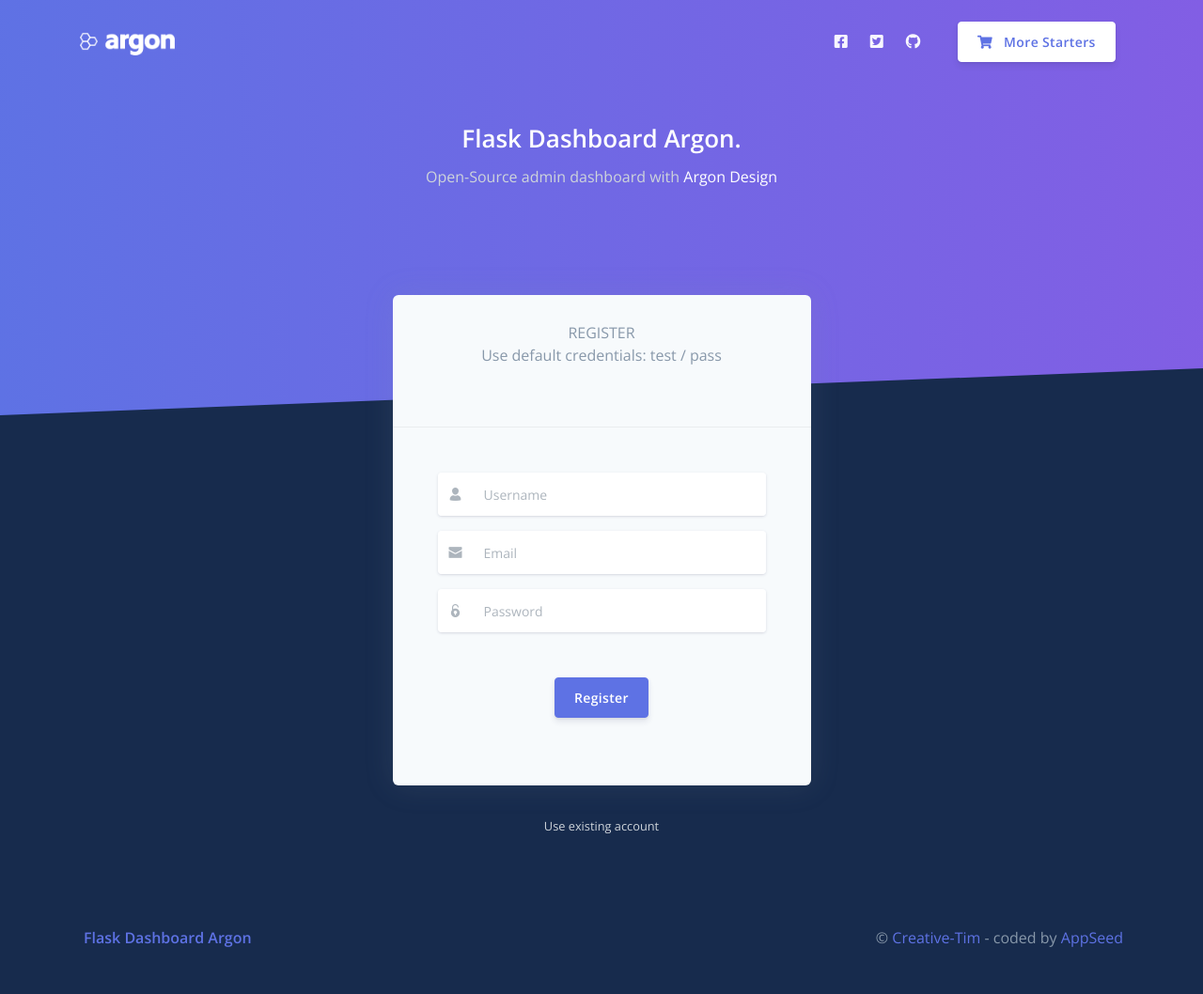
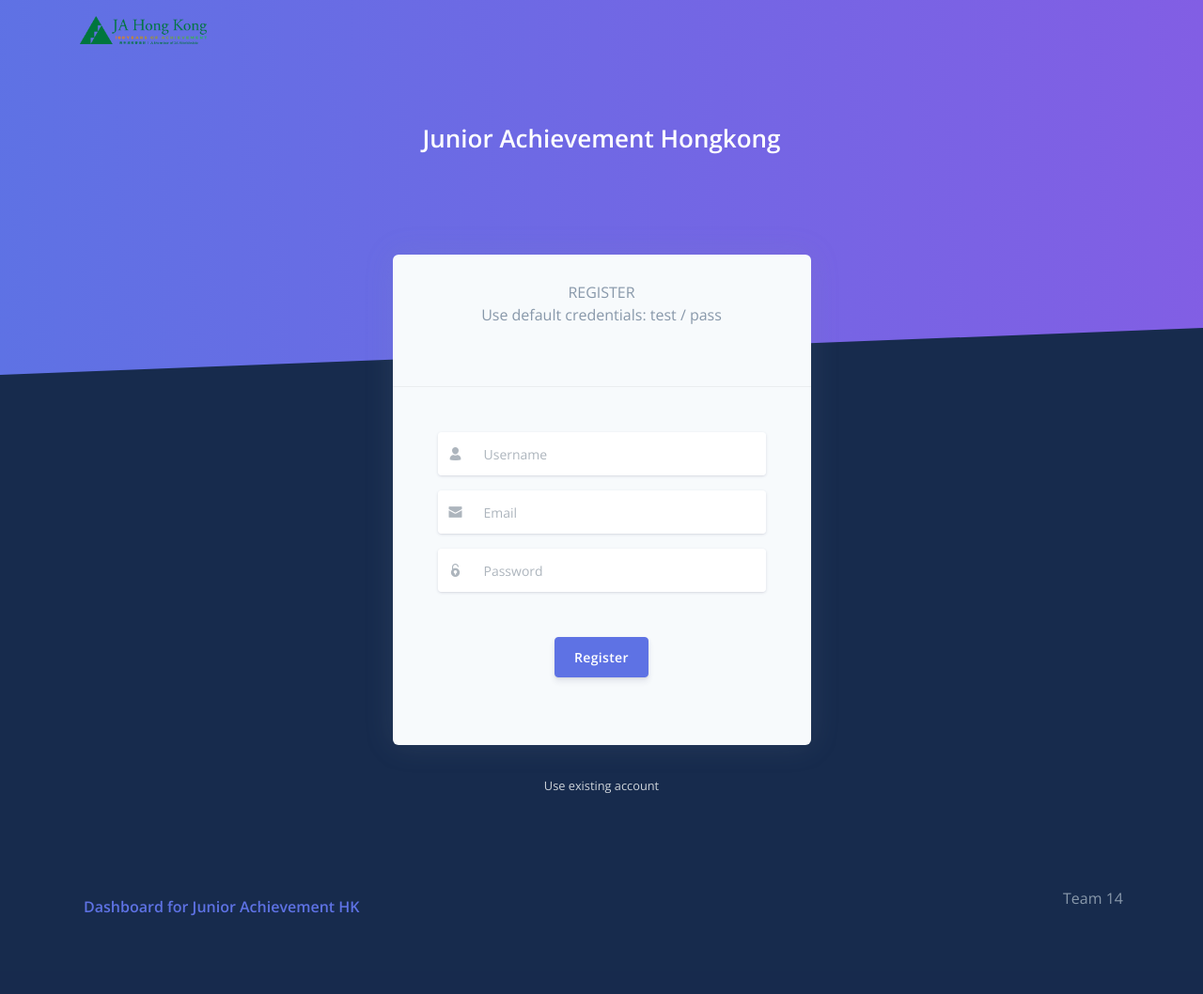
Before and after one commit to cfg2020apac/team-14, a Flask app: page /register in a window 1280 px wide. Shown: the whole page at 94% size. After the commit the page ends 975 px from the top, so only its background shows below. Run offline with Flask 2, Linux system fonts and the light colour scheme; some libraries are stand-ins or nearby versions.

Commit message:
white labelling of register page / login page

```diff
--- a/frontend/app/base/templates/includes/footer-fullscreen.html
+++ b/frontend/app/base/templates/includes/footer-fullscreen.html
@@ -5,15 +5,13 @@
           <div class="col-xl-6">
             <div class="copyright text-center text-xl-left text-muted">
                 <a target="_blank"
-                   href="https://appseed.us/admin-dashboards/flask-boilerplate-dashboard-argon"
-                   class="font-weight-bold ml-1" target="_blank">Flask Dashboard Argon</a>
+                   href="https://www.jahk.org/"
+                   class="font-weight-bold ml-1" target="_blank">Dashboard for Junior Achievement HK</a>
             </div>
           </div>
           <div class="col-xl-6">
             <div class="text-center text-xl-right text-muted">
-               &copy; <a target="_blank"
-                         href="https://www.creative-tim.com/?AFFILIATE=128200">Creative-Tim</a>
-               - coded by <a target="_blank" href="https://appseed.us">AppSeed</a>
+              <p>Team 14</p>
             </div>
           </div>
         </div>
--- a/frontend/app/base/templates/includes/navigation-fullscreen.html
+++ b/frontend/app/base/templates/includes/navigation-fullscreen.html
@@ -1,7 +1,7 @@
 <nav id="navbar-main" class="navbar navbar-horizontal navbar-transparent navbar-main navbar-expand-lg navbar-light">
   <div class="container">
     <a class="navbar-brand" href="/">
-      <img src="/static/assets/img/brand/white.png" alt="Argon Design - Jinja Template Logo.">
+      <img src="/static/assets/img/brand/jahongkong.png" alt="Argon Design - Jinja Template Logo.">
     </a>
     <button class="navbar-toggler" type="button" data-toggle="collapse" data-target="#navbar-collapse" aria-controls="navbar-collapse" aria-expanded="false" aria-label="Toggle navigation">
       <span class="navbar-toggler-icon"></span>
@@ -23,38 +23,6 @@
         </div>
       </div>
       <hr class="d-lg-none" />
-      <ul class="navbar-nav align-items-lg-center ml-lg-auto">
-        <li class="nav-item">
-          <a class="nav-link nav-link-icon" href="https://www.facebook.com/webappseed"
-             target="_blank" data-toggle="tooltip" data-original-title="Like us on Facebook">
-            <i class="fab fa-facebook-square"></i>
-            <span class="nav-link-inner--text d-lg-none">Facebook</span>
-          </a>
-        </li>
-        <li class="nav-item">
-          <a class="nav-link nav-link-icon" href="https://twitter.com/webappseed"
-             target="_blank" data-toggle="tooltip" data-original-title="Follow us on Twitter">
-            <i class="fab fa-twitter-square"></i>
-            <span class="nav-link-inner--text d-lg-none">Twitter</span>
-          </a>
-        </li>
-        <li class="nav-item">
-          <a class="nav-link nav-link-icon"
-             href="https://github.com/app-generator/flask-boilerplate-dashboard-argon"
-             target="_blank" data-toggle="tooltip" data-original-title="Star us on Github">
-            <i class="fab fa-github"></i>
-            <span class="nav-link-inner--text d-lg-none">Github</span>
-          </a>
-        </li>
-        <li class="nav-item d-none d-lg-block ml-lg-4">
-          <a href="https://appseed.us" target="_blank" class="btn btn-neutral btn-icon">
-            <span class="btn-inner--icon">
-              <i class="fas fa-shopping-cart mr-2"></i>
-            </span>
-            <span class="nav-link-inner--text">More Starters</span>
-          </a>
-        </li>
-      </ul>
     </div>
   </div>
 </nav>
--- a/frontend/app/base/templates/layouts/base-fullscreen.html
+++ b/frontend/app/base/templates/layouts/base-fullscreen.html
@@ -17,7 +17,7 @@
   <meta name="viewport" content="width=device-width, initial-scale=1, shrink-to-fit=no">
 
   <title>
-    Flask Dashboard Argon - {% block title %} Open-Source Admin Panel {% endblock %} | AppSeed
+    Junior Achievement Hongkong
   </title>
 
   <link rel="icon" href="/static/assets/img/brand/favicon.png" type="image/png">
@@ -48,11 +48,8 @@
             <div class="col-lg-5 col-md-6">
               <h1 class="text-white">
                 <a target="_blank" class="text-white"
-                   href="https://appseed.us/admin-dashboards/flask-boilerplate-dashboard-argon">Flask Dashboard Argon</a>.
+                   href="https://appseed.us/admin-dashboards/flask-boilerplate-dashboard-argon">Junior Achievement Hongkong</a>
               </h1>
-              <p class="text-lead text-light">
-                Open-Source admin dashboard with <a target="_blank" class="text-white" href="https://appseed.us/ui-kit/argon-design-system">Argon Design</a>
-              </p>
             </div>
           </div>
         </div>
```
Also changed, not shown: frontend/app/base/templates/includes/footer.html (+3 -5 lines), frontend/app/base/static/assets/img/brand/jahongkong.png (added).
